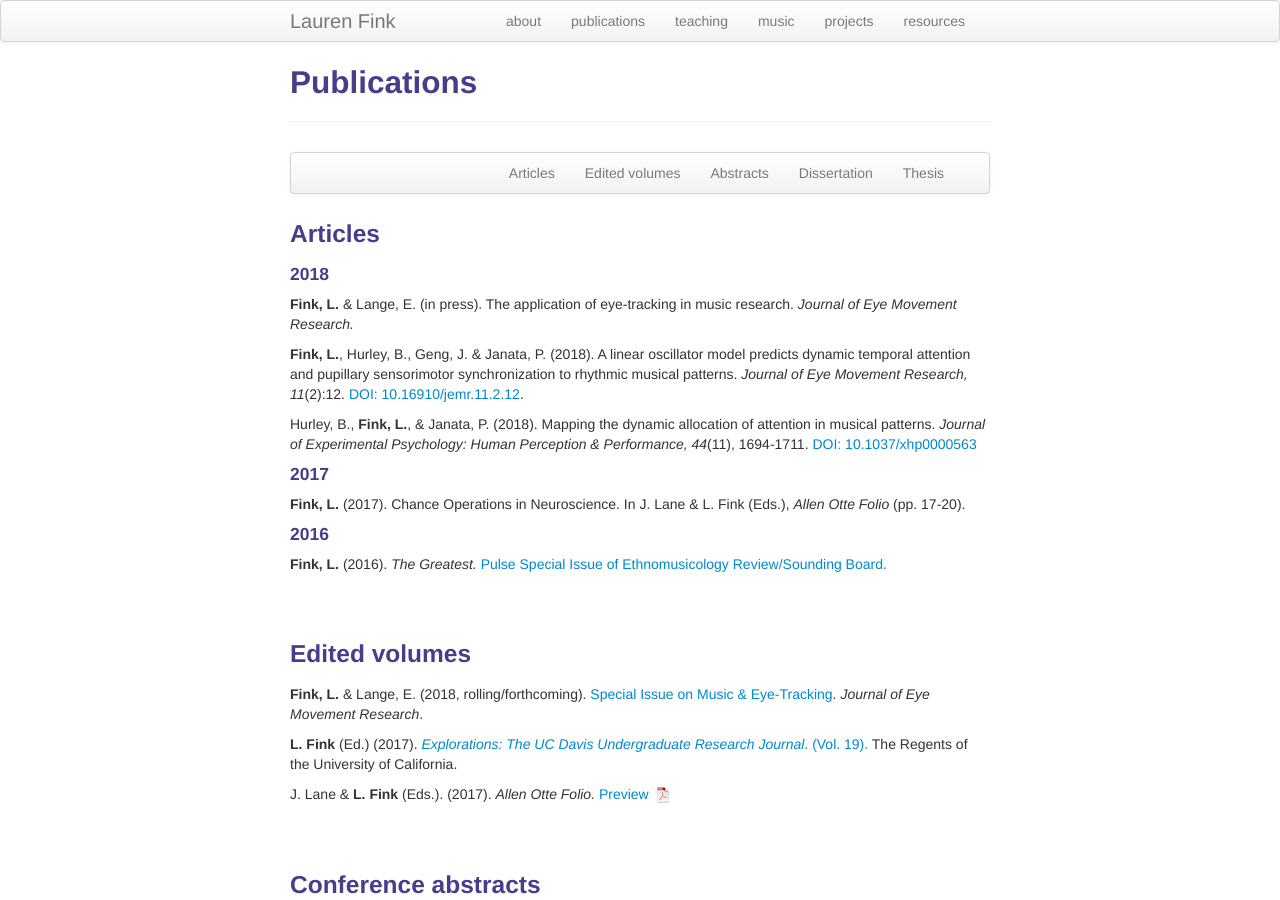
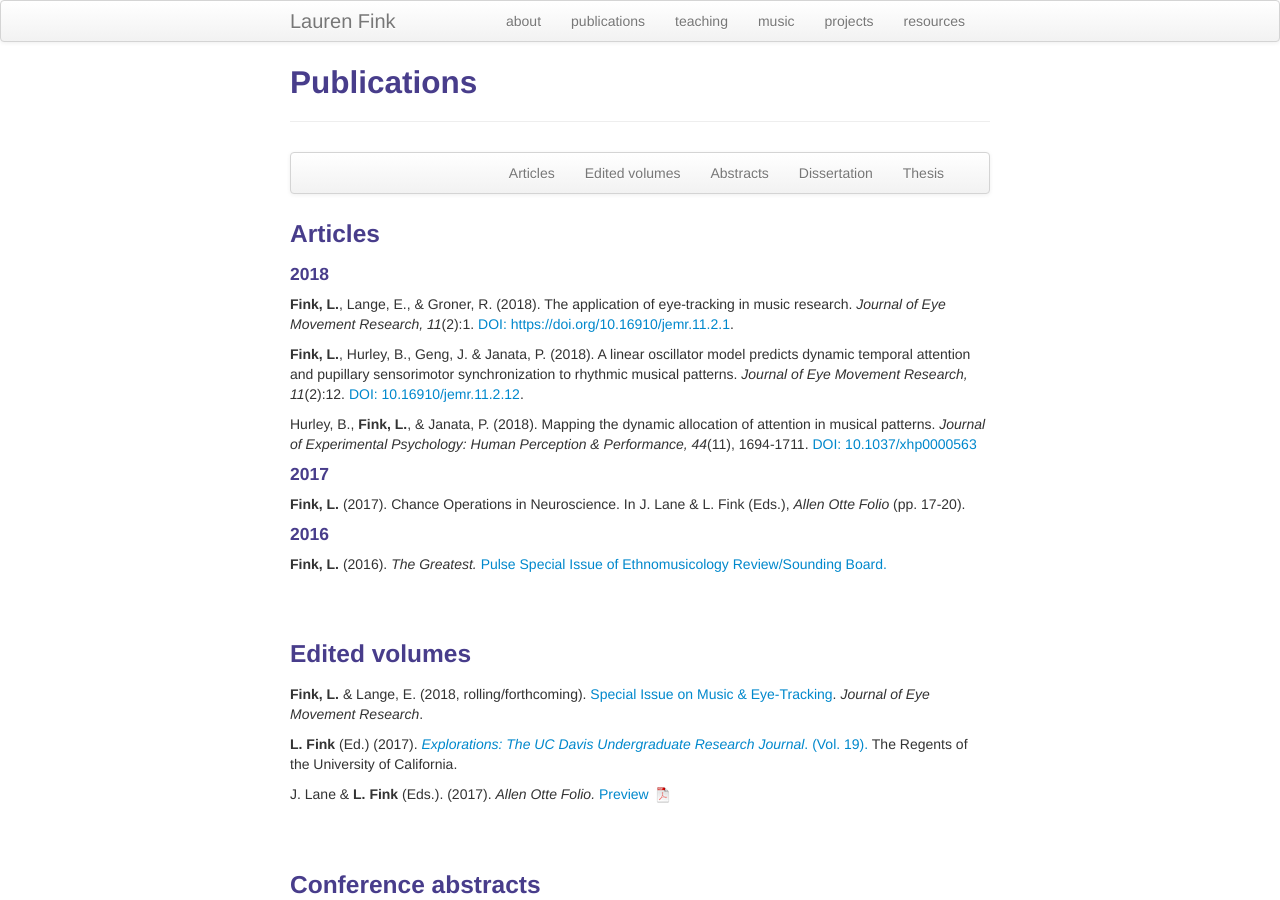
Before and after one commit to lkfink/lkfink.github.io, a Jekyll site: the page built from pages/pubs.md, in a window 1280 px wide and 900 px high. Built offline with Jekyll 4.4.1, drawn with Linux system fonts in a browser that asks for light colours.

```diff
--- a/pages/pubs.md
+++ b/pages/pubs.md
@@ -34,7 +34,7 @@
 
 #### 2018
 
-**Fink, L.** & Lange, E. (in press). The application of eye-tracking in music research. *Journal of Eye Movement Research.*
+**Fink, L.**, Lange, E., & Groner, R. (2018). The application of eye-tracking in music research. *Journal of Eye Movement Research, 11*(2):1. [DOI: https://doi.org/10.16910/jemr.11.2.1](https://bop.unibe.ch/JEMR/article/view/MET-intro.pdf){:target="_blank"}.
 
 **Fink, L.**, Hurley, B., Geng, J. & Janata, P. (2018). A linear oscillator model predicts dynamic temporal attention and pupillary sensorimotor synchronization to rhythmic musical patterns.  *Journal of Eye Movement Research, 11*(2):12. [DOI: 10.16910/jemr.11.2.12](https://bop.unibe.ch/JEMR/article/view/4285/){:target="_blank"}.
 
```
